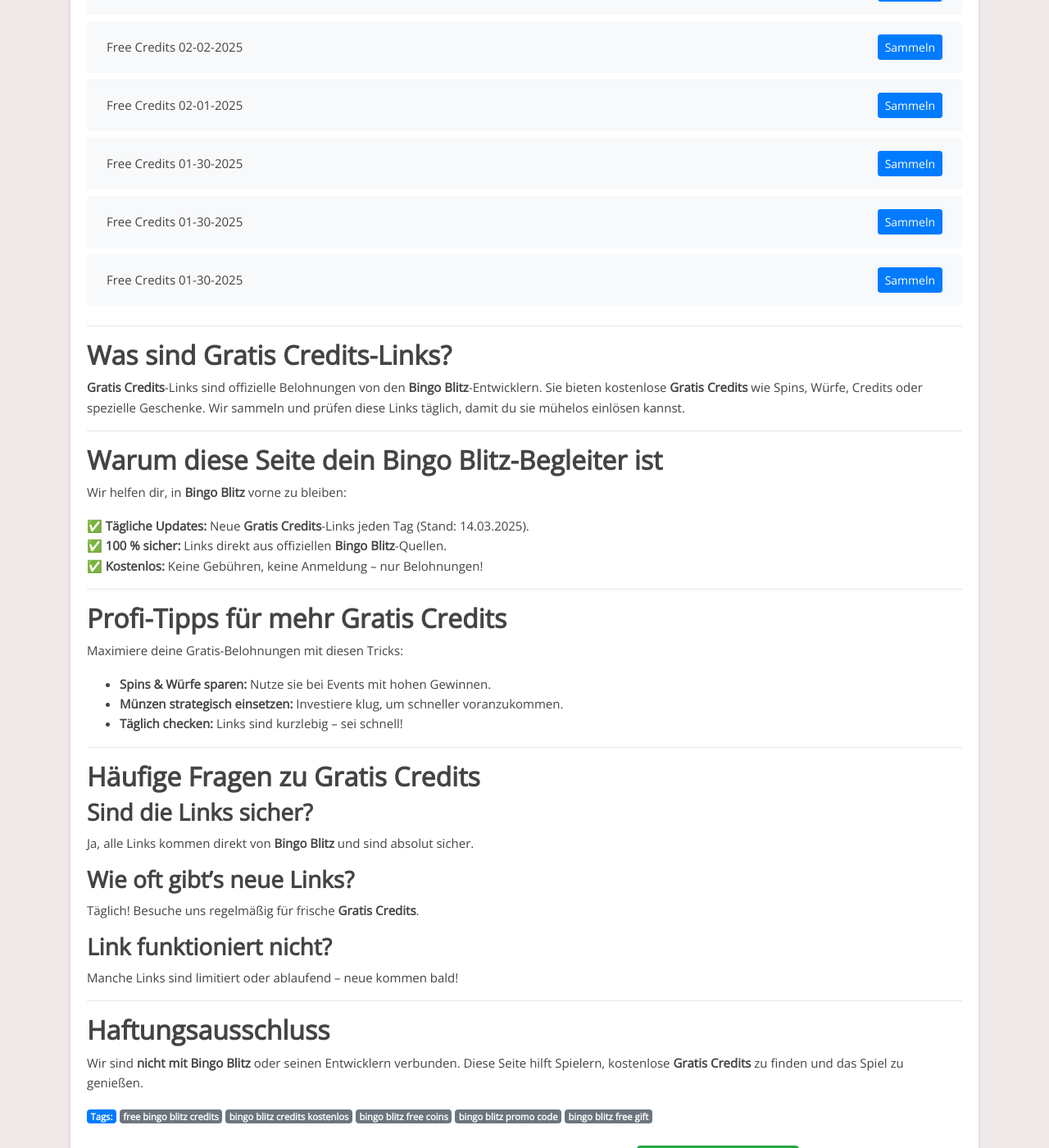
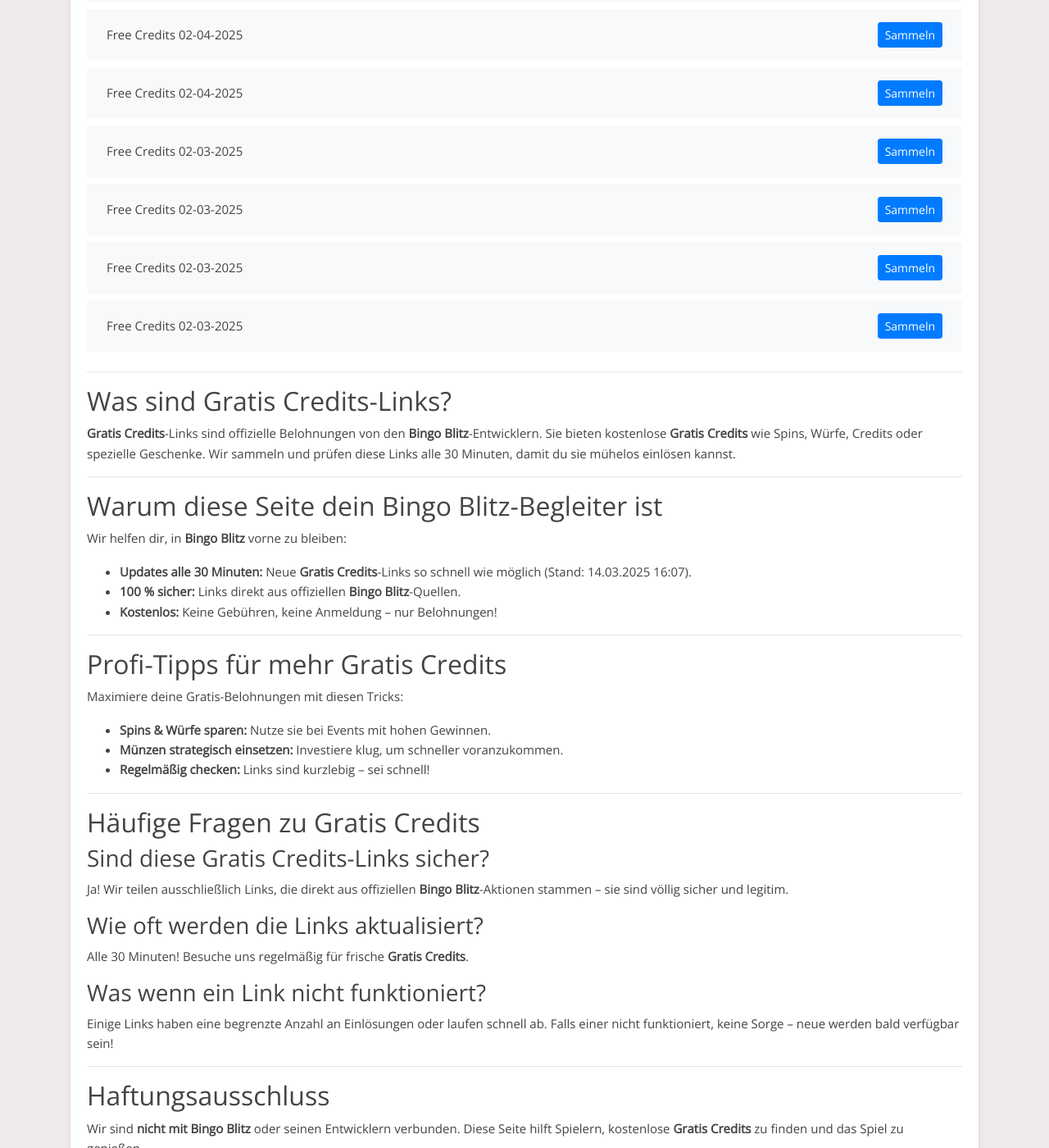
Before and after one commit to Prollad99/bs-de, a Jekyll site: the page built from _posts/2025-01-18-bingo-blitz.md, in a window 1280 px wide and 1400 px high, scrolled down 7326 px. Shown: the whole window at 82% size. Built offline with Jekyll 4.4.1, drawn with Linux system fonts in a browser that asks for light colours; some of the changed text lies outside the part shown.

Commit message:
Update  links and content - 2025-03-14 16:07

```diff
--- a/_includes/bingo-blitz.html
+++ b/_includes/bingo-blitz.html
@@ -1,4 +1,32 @@
 <ul class="list-group mt-3 mb-4">
+  <li class="list-group-item d-flex justify-content-between align-items-center">
+    <span>Free Credits 03-14-2025</span>
+    <a href="https://d10x.co/BingoBlitz/MsNJh" class="btn btn-primary btn-sm">Sammeln</a>
+  </li>
+  <li class="list-group-item d-flex justify-content-between align-items-center">
+    <span>Free Credits 03-14-2025</span>
+    <a href="http://d10x.co/BingoBlitz/EXC01" class="btn btn-primary btn-sm">Sammeln</a>
+  </li>
+  <li class="list-group-item d-flex justify-content-between align-items-center">
+    <span>Free Credits 03-14-2025</span>
+    <a href="https://bingo-app-dsa.playtika.com/bingo2-v2-bingoblitz/incentive/?incentive=17c4b0537822323fd4b8702112d4b043108d46ec5542d5c593969c2464f7c933&desktop=fb&scene=popup&asset=inbox.PopupGiftCenter&originId=46050&gameref=FBS_130325" class="btn btn-primary btn-sm">Sammeln</a>
+  </li>
+  <li class="list-group-item d-flex justify-content-between align-items-center">
+    <span>Free Credits 03-14-2025</span>
+    <a href="https://bingo-app-dsa.playtika.com/bingo2-v2-bingoblitz/incentive/?incentive=7645983964bb7f3493e0d36de4ca35d72bf3a534b7fbe0c81097334254589e42&desktop=fb&scene=popup&asset=inbox.PopupGiftCenter&originId=45957&gameref=IG+130326" class="btn btn-primary btn-sm">Sammeln</a>
+  </li>
+  <li class="list-group-item d-flex justify-content-between align-items-center">
+    <span>Free Credits 03-14-2025</span>
+    <a href="https://bingo-app-dsa.playtika.com/bingo2-v2-bingoblitz/incentive/?incentive=5039d91fe559b708701b5a97b312d074b74b192adc626639217ff51a423abef7&desktop=fb&scene=popup&asset=inbox.PopupGiftCenter&originId=46035&gameref=FBS_120325" class="btn btn-primary btn-sm">Sammeln</a>
+  </li>
+  <li class="list-group-item d-flex justify-content-between align-items-center">
+    <span>Free Credits 03-14-2025</span>
+    <a href="https://d10x.co/BingoBlitz/lI1oe" class="btn btn-primary btn-sm">Sammeln</a>
+  </li>
+  <li class="list-group-item d-flex justify-content-between align-items-center">
+    <span>Free Credits 03-14-2025</span>
+    <a href="https://d10x.co/BingoBlitz/qBcyZ" class="btn btn-primary btn-sm">Sammeln</a>
+  </li>
   <li class="list-group-item d-flex justify-content-between align-items-center">
     <span>Free Credits 03-12-2025</span>
     <a href="https://d10x.co/BingoBlitz/ZMyUk" class="btn btn-primary btn-sm">Sammeln</a>
@@ -371,32 +399,4 @@
     <span>Free Credits 02-03-2025</span>
     <a href="https://link.bingoblitz.com/rB7NndNA7P6" class="btn btn-primary btn-sm">Sammeln</a>
   </li>
-  <li class="list-group-item d-flex justify-content-between align-items-center">
-    <span>Free Credits 02-02-2025</span>
-    <a href="https://d10x.co/BingoBlitz/TpcZx" class="btn btn-primary btn-sm">Sammeln</a>
-  </li>
-  <li class="list-group-item d-flex justify-content-between align-items-center">
-    <span>Free Credits 02-02-2025</span>
-    <a href="https://d10x.co/BingoBlitz/0B7R3" class="btn btn-primary btn-sm">Sammeln</a>
-  </li>
-  <li class="list-group-item d-flex justify-content-between align-items-center">
-    <span>Free Credits 02-02-2025</span>
-    <a href="https://bingo-app-dsa.playtika.com/bingo2-v2-bingoblitz/incentive/?incentive=b11076b301287a18c58b181d447c291798c022aa8bb3d21dcfd0bbf629ff0dce&desktop=fb&scene=popup&asset=inbox.PopupGiftCenter&originId=45832&gameref=FBS_010225" class="btn btn-primary btn-sm">Sammeln</a>
-  </li>
-  <li class="list-group-item d-flex justify-content-between align-items-center">
-    <span>Free Credits 02-01-2025</span>
-    <a href="https://d10x.co/BingoBlitz/ZLzb4" class="btn btn-primary btn-sm">Sammeln</a>
-  </li>
-  <li class="list-group-item d-flex justify-content-between align-items-center">
-    <span>Free Credits 01-30-2025</span>
-    <a href="https://d10x.co/BingoBlitz/MzsnH" class="btn btn-primary btn-sm">Sammeln</a>
-  </li>
-  <li class="list-group-item d-flex justify-content-between align-items-center">
-    <span>Free Credits 01-30-2025</span>
-    <a href="https://bingo-app-dsa.playtika.com/bingo2-v2-bingoblitz/incentive/?incentive=f65eda28b40fdcdb5ecd9e578d7310e0f8f14c9b4c4e2e183cc1422d57373c1a&desktop=fb&scene=popup&asset=inbox.PopupGiftCenter&originId=45660&gameref=IG+30.1.2025&fbclid=PAY2xjawIIVEZleHRuA2FlbQIxMQABpqA7w5rL-OGfXidx0ABxd1xnlSetPp0bWFCigttJhJSw4yjFKKXdQRBW8w_aem_0VOGKYjvtTJ7bNgZ7ksElg" class="btn btn-primary btn-sm">Sammeln</a>
-  </li>
-  <li class="list-group-item d-flex justify-content-between align-items-center">
-    <span>Free Credits 01-30-2025</span>
-    <a href="https://d10x.co/BingoBlitz/On66k" class="btn btn-primary btn-sm">Sammeln</a>
-  </li>
 </ul>
--- a/_includes/bingo-blitz_footer.html
+++ b/_includes/bingo-blitz_footer.html
@@ -1,44 +1,47 @@
 ---
 
-## **Was sind Gratis Credits-Links?**
+## Was sind Gratis Credits-Links?
 
-**Gratis Credits**-Links sind offizielle Belohnungen von den **Bingo Blitz**-Entwicklern. Sie bieten kostenlose **Gratis Credits** wie Spins, Würfe, Credits oder spezielle Geschenke. Wir sammeln und prüfen diese Links täglich, damit du sie mühelos einlösen kannst.
+**Gratis Credits**-Links sind offizielle Belohnungen von den **Bingo Blitz**-Entwicklern. Sie bieten kostenlose **Gratis Credits** wie Spins, Würfe, Credits oder spezielle Geschenke. Wir sammeln und prüfen diese Links alle 30 Minuten, damit du sie mühelos einlösen kannst.
 
 ---
 
-## **Warum diese Seite dein Bingo Blitz-Begleiter ist**
+## Warum diese Seite dein Bingo Blitz-Begleiter ist
 
 Wir helfen dir, in **Bingo Blitz** vorne zu bleiben:
 
-✅ **Tägliche Updates:** Neue **Gratis Credits**-Links jeden Tag (Stand: 14.03.2025).
-✅ **100 % sicher:** Links direkt aus offiziellen **Bingo Blitz**-Quellen.
-✅ **Kostenlos:** Keine Gebühren, keine Anmeldung – nur Belohnungen!
+- **Updates alle 30 Minuten:** Neue **Gratis Credits**-Links so schnell wie möglich (Stand: 14.03.2025 16:07).
+- **100 % sicher:** Links direkt aus offiziellen **Bingo Blitz**-Quellen.
+- **Kostenlos:** Keine Gebühren, keine Anmeldung – nur Belohnungen!
 
 ---
 
-## **Profi-Tipps für mehr Gratis Credits**
+## Profi-Tipps für mehr Gratis Credits
 
 Maximiere deine Gratis-Belohnungen mit diesen Tricks:
 
 - **Spins & Würfe sparen:** Nutze sie bei Events mit hohen Gewinnen.
 - **Münzen strategisch einsetzen:** Investiere klug, um schneller voranzukommen.
-- **Täglich checken:** Links sind kurzlebig – sei schnell!
+- **Regelmäßig checken:** Links sind kurzlebig – sei schnell!
 
 ---
 
-## **Häufige Fragen zu Gratis Credits**
+## Häufige Fragen zu Gratis Credits
 
-### **Sind die Links sicher?**
-Ja, alle Links kommen direkt von **Bingo Blitz** und sind absolut sicher.
+### Sind diese Gratis Credits-Links sicher?
 
-### **Wie oft gibt’s neue Links?**
-Täglich! Besuche uns regelmäßig für frische **Gratis Credits**.
+Ja! Wir teilen ausschließlich Links, die direkt aus offiziellen **Bingo Blitz**-Aktionen stammen – sie sind völlig sicher und legitim.
 
-### **Link funktioniert nicht?**
-Manche Links sind limitiert oder ablaufend – neue kommen bald!
+### Wie oft werden die Links aktualisiert?
+
+Alle 30 Minuten! Besuche uns regelmäßig für frische **Gratis Credits**.
+
+### Was wenn ein Link nicht funktioniert?
+
+Einige Links haben eine begrenzte Anzahl an Einlösungen oder laufen schnell ab. Falls einer nicht funktioniert, keine Sorge – neue werden bald verfügbar sein!
 
 ---
 
-## **Haftungsausschluss**
+## Haftungsausschluss
 
 Wir sind **nicht mit Bingo Blitz** oder seinen Entwicklern verbunden. Diese Seite hilft Spielern, kostenlose **Gratis Credits** zu finden und das Spiel zu genießen.
--- a/_includes/bingo-blitz_post.html
+++ b/_includes/bingo-blitz_post.html
@@ -1,3 +1,5 @@
+# Bingo Blitz Gratis Gratis Credits – Dein Täglicher Bonus
+
 Willkommen bei deiner Quelle für **Bingo Blitz Gratis Gratis Credits**! Hier findest du alle 30 Minuten neue Links, um kostenlose Gratis Credits und Belohnungen zu sammeln – perfekt für deutsche Spieler.
 
 ---
```
Also changed, not shown: links-json/bingo-blitz.json (+28 -28 lines), 1 other file.
